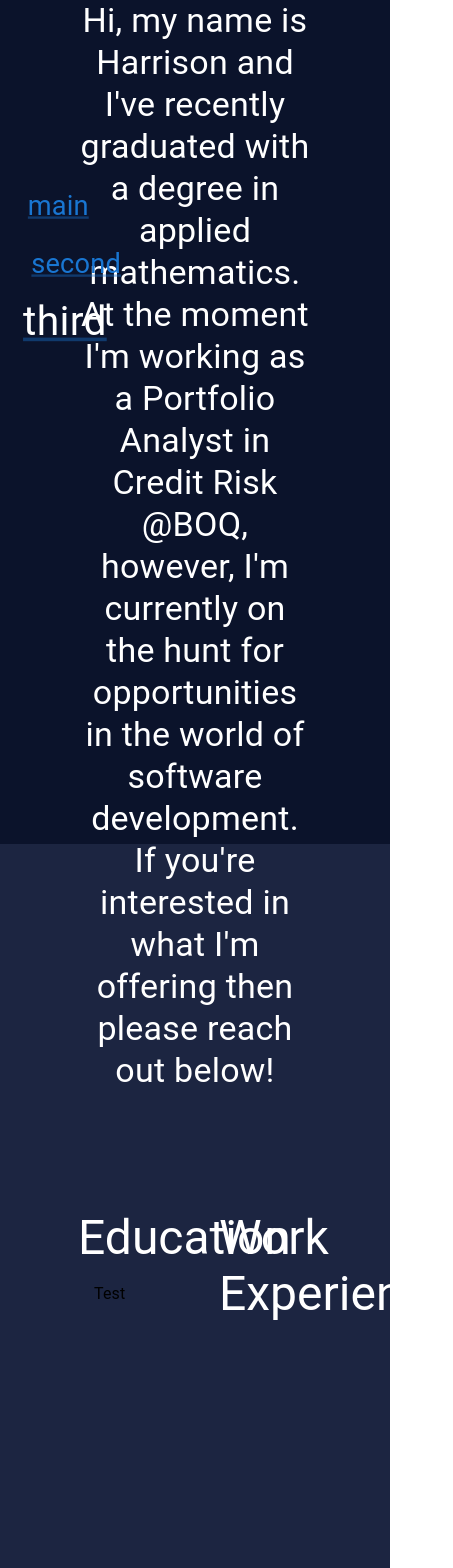
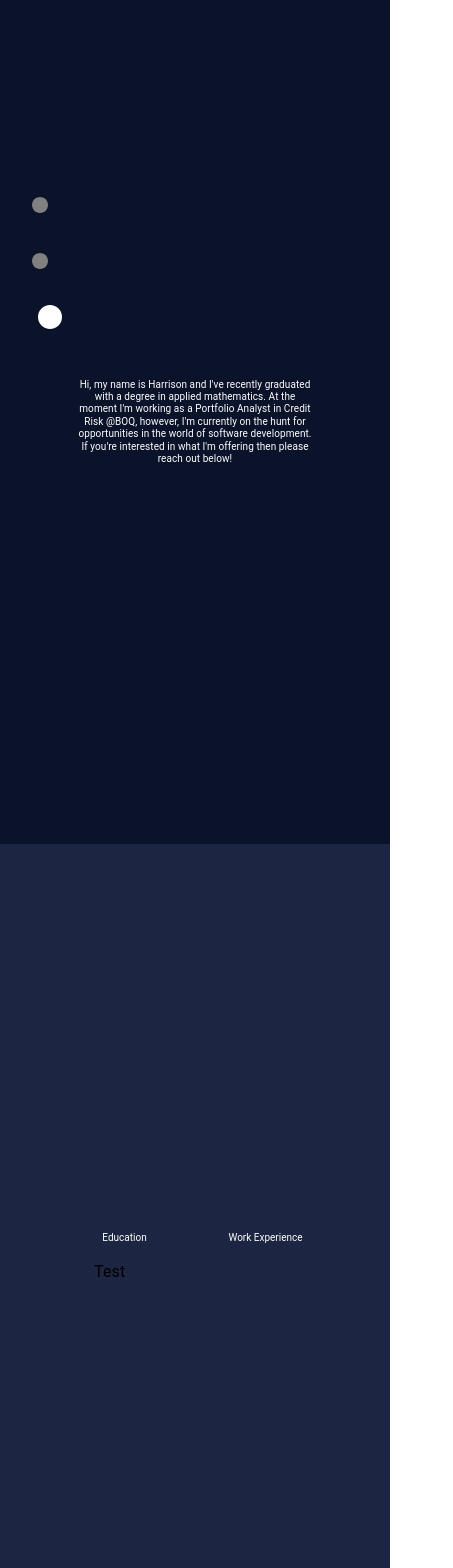
Before and after one commit to hrou0003/portfolio, a React (Create React App) app: page / in a window 390 px wide. Shown: the top 1568 px of the page, 453 px wide, since content can reach past the window. Built offline with nearby package versions, Linux system fonts and the light colour scheme.

Commit message:
added responsive text and navigation

```diff
--- a/package.json
+++ b/package.json
@@ -1,4 +1,5 @@
 {
+  "homepage": "https://hrou0003.github.io/portfolio",
   "name": "portfolio",
   "version": "0.1.0",
   "private": true,
@@ -12,6 +13,7 @@
     "@testing-library/react": "^13.2.0",
     "@testing-library/user-event": "^13.5.0",
     "framer-motion": "^6.3.3",
+    "gh-pages": "^4.0.0",
     "install": "^0.13.0",
     "npm": "^8.10.0",
     "react": "^18.1.0",
@@ -22,6 +24,8 @@
     "web-vitals": "^2.1.4"
   },
   "scripts": {
+    "predeploy": "npm run build",
+    "deploy": "gh-pages -d build",
     "start": "react-scripts start",
     "build": "react-scripts build",
     "test": "react-scripts test",
--- a/src/App.js
+++ b/src/App.js
@@ -1,6 +1,7 @@
 import logo from './logo.svg';
 import './App.css';
-import { Grid, Box, Typography, List, ListItem } from '@mui/material';
+import { Grid, Box, Typography, List, ListItem, } from '@mui/material';
+import { createTheme, responsiveFontSizes, ThemeProvider } from "@mui/material/styles";
 import Navbar from './components/navigation/Navigation';
 import { BrowserRouter } from 'react-router-dom';
 import { motion } from 'framer-motion';
@@ -11,18 +12,29 @@ import { useState } from "react"
 
 function App() {
 
+
   const [active, setActive] = useState("main")
 
   const setActivecallback = (state) => {
     setActive(state)
   }
 
+  let theme = createTheme();
+
+  let responsiveText = {
+    lg: 30,
+    md: 20,
+    sm: 15,
+    xs: 10
+  }
+
+
   return (
     <BrowserRouter>
+    <ThemeProvider theme={theme}>
+
       <Navbar active={active} setActive={setActivecallback}/>
       <Box sx={{position: "fixed"}}>
-
-
       </Box>
       <Section id="main" setActive={setActivecallback} color="#0B132B">
         <Box
@@ -36,7 +48,9 @@ function App() {
         marginX="20vw"
         marginY="auto"
         >
-          <Typography variant="h4" component="h4" color="white" wordWrap="break-word" align="center">
+          <Typography variant="h4" color="white" align="center" sx={{
+            fontSize: responsiveText
+          }}>
             Hi, my name is Harrison and I've recently graduated with a degree in applied mathematics.
             At the moment I'm working as a Portfolio Analyst in Credit Risk @BOQ, however, I'm currently on the hunt for opportunities in the world of software development.
             If you're interested in what I'm offering then please reach out below!
@@ -56,7 +70,7 @@ function App() {
         >
           <Grid container spacing={6}>
             <Grid item xs={6}>
-              <Typography color="white" component="h3" variant="h3" align='center'>
+              <Typography color="white" variant="h3" align='center' sx={{fontSize: responsiveText}}>
                 Education
               </Typography>
               <List>
@@ -68,7 +82,7 @@ function App() {
               </List>
             </Grid>
             <Grid item xs={6}>
-              <Typography color="white" component="h3" variant="h3" align='center'>
+              <Typography color="white" variant="h3" align='center' sx={{fontSize: responsiveText}}>
                 Work Experience
               </Typography>
             </Grid>
@@ -79,7 +93,7 @@ function App() {
       <Section id="third" setActive={setActivecallback} color="#3A506B">
 
       </Section>
-
+  </ThemeProvider>
   </BrowserRouter>
   );
 }
--- a/src/components/navigation/NavDot.js
+++ b/src/components/navigation/NavDot.js
@@ -33,18 +33,27 @@ export default function NavDot({section, active, setActive}) {
       component={motion.li}
       layout
     >
-        <Link href={section}>
+        <Link href={section} sx={{ textDecoration: "none"}}>
             <Typography
                 variant="h4"
                 component={motion.h5}
-                initial={{ scale: 0.8 }}
+                initial={{ color: "gray", scale: 0.8 }}
                 animate={open}
                 onClick={setActive(section.slice(1,))}
-                transition={{type: "spring",}}
                 underline={false}
+                sx={{ display: {xs: 'none', sm: 'none', md: 'block'}}}
             >
               {section.slice(1,)}
             </Typography>
+            <IconButton
+                component={motion.span}
+                initial={{ color: "gray", scale: 0.8 }}
+                animate={open}
+                onClick={setActive(section.slice(1,))}
+                sx={{ display: {md: 'none'}}}
+            >
+                <CircleIcon />
+            </IconButton>
         </Link>
     </ListItem>
   );
--- a/src/components/sections/Section.js
+++ b/src/components/sections/Section.js
@@ -1,7 +1,6 @@
 import React, { useEffect } from "react"
 import { Box } from "@mui/material"
 import { useInView } from "react-intersection-observer"
-import { motion } from "framer-motion"
 
 export default function Section({id, setActive, color, children}) {
 
```
Also changed, not shown: 1 other file (tests, documents, lock files or other folders).
